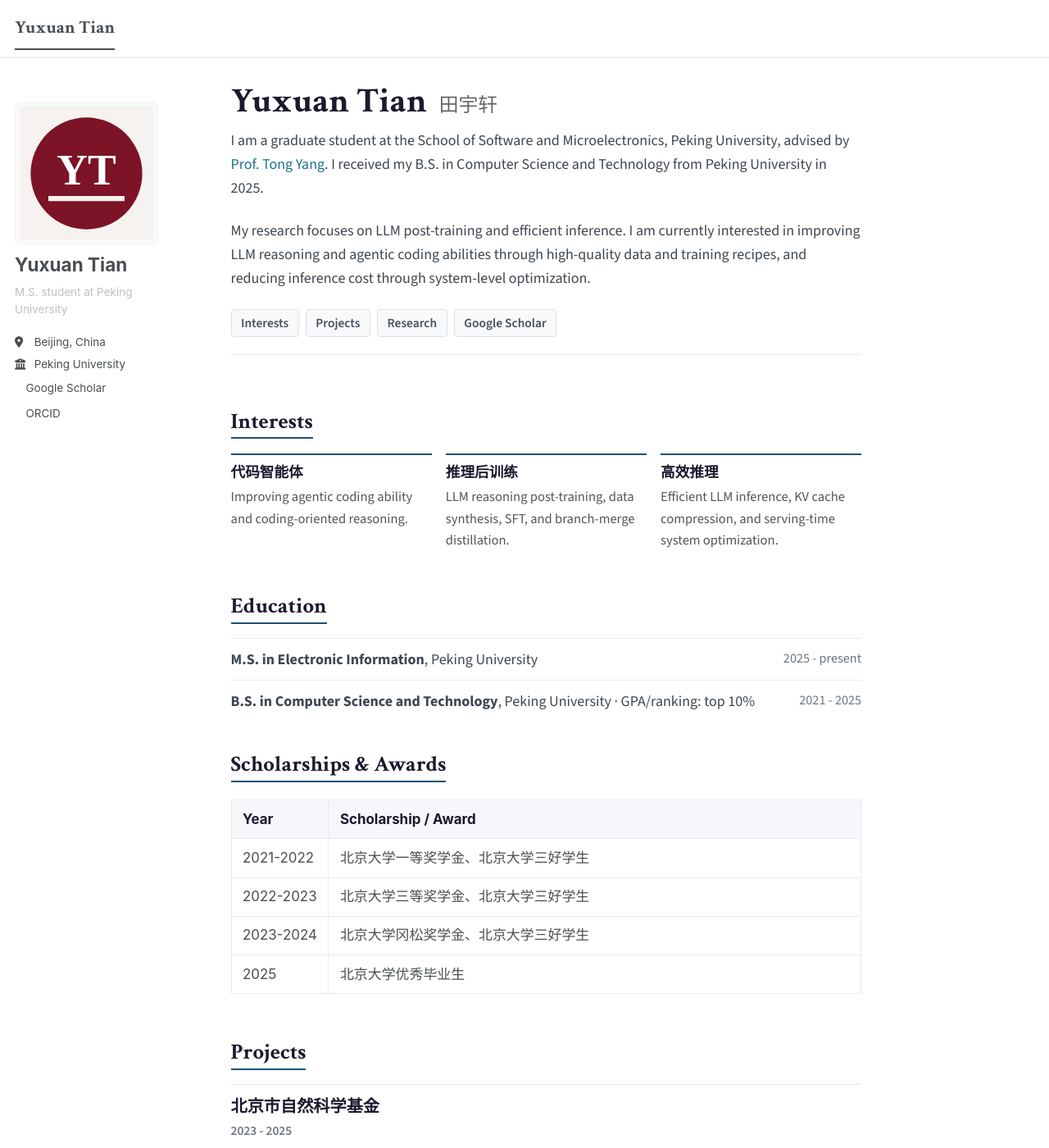
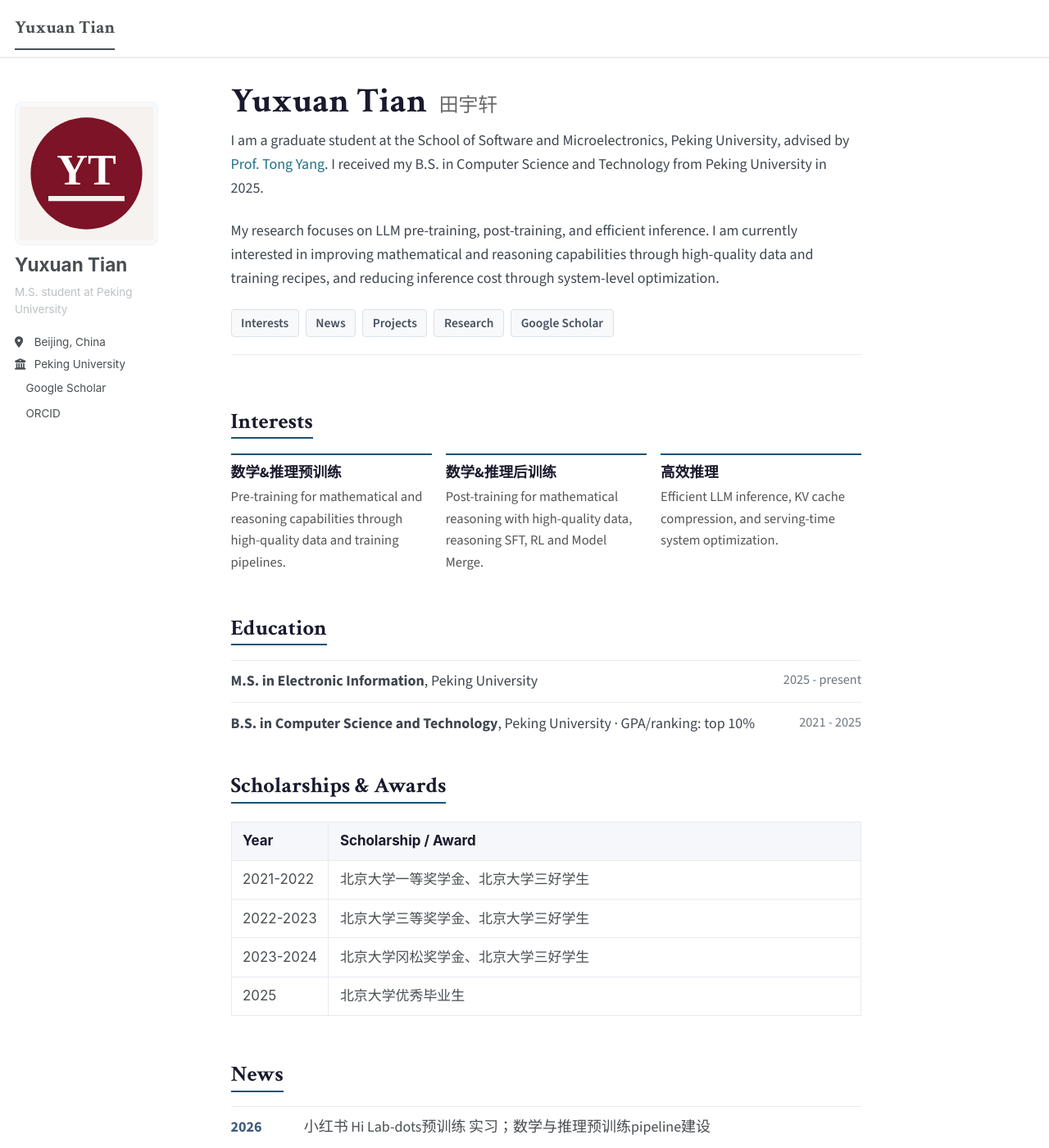
Before and after one commit to meowameowameow/meowameowameow.github.io, a Jekyll site: the page built from _pages/about.md, in a window 1280 px wide and 1400 px high. Shown: the whole window at 82% size. Built offline with Jekyll 4.4.1, drawn with Linux system fonts in a browser that asks for light colours; a style sheet for code colours, icons or effects is not loaded; some of the changed text lies outside the part shown.

Commit message:
Update homepage interests projects and news

```diff
--- a/_pages/about.md
+++ b/_pages/about.md
@@ -9,9 +9,10 @@ hide_title: true
 <section class="home-hero" id="home">
   <h1>Yuxuan Tian <span>田宇轩</span></h1>
   <p class="home-lead">I am a graduate student at the School of Software and Microelectronics, Peking University, advised by <a href="https://yangtonghome.github.io/">Prof. Tong Yang</a>. I received my B.S. in Computer Science and Technology from Peking University in 2025.</p>
-  <p class="home-lead">My research focuses on LLM post-training and efficient inference. I am currently interested in improving LLM reasoning and agentic coding abilities through high-quality data and training recipes, and reducing inference cost through system-level optimization.</p>
+  <p class="home-lead">My research focuses on LLM pre-training, post-training, and efficient inference. I am currently interested in improving mathematical and reasoning capabilities through high-quality data and training recipes, and reducing inference cost through system-level optimization.</p>
   <div class="home-actions">
     <a href="#interests">Interests</a>
+    <a href="#news">News</a>
     <a href="#projects">Projects</a>
     <a href="#research">Research</a>
     <a href="https://scholar.google.com/citations?user=vyCEHV4AAAAJ&hl=zh-CN">Google Scholar</a>
@@ -22,12 +23,12 @@ hide_title: true
 
 <div class="research-grid">
   <div class="research-card">
-    <h3>代码智能体</h3>
-    <p>Improving agentic coding ability and coding-oriented reasoning.</p>
+    <h3>数学&amp;推理预训练</h3>
+    <p>Pre-training for mathematical and reasoning capabilities through high-quality data and training pipelines.</p>
   </div>
   <div class="research-card">
-    <h3>推理后训练</h3>
-    <p>LLM reasoning post-training, data synthesis, SFT, and branch-merge distillation.</p>
+    <h3>数学&amp;推理后训练</h3>
+    <p>Post-training for mathematical reasoning with high-quality data, reasoning SFT, RL and Model Merge.</p>
   </div>
   <div class="research-card">
     <h3>高效推理</h3>
@@ -57,6 +58,15 @@ hide_title: true
 | 2023-2024 | 北京大学冈松奖学金、北京大学三好学生 |
 | 2025 | 北京大学优秀毕业生 |
 
+## News
+
+<ul class="news-list">
+  <li><span class="news-year">2026</span><span>小红书 Hi Lab-dots预训练 实习；数学与推理预训练pipeline建设</span></li>
+  <li><span class="news-year">2025</span><span>360智脑 实习；大模型数学推理与Agentic Coding能力后训练研究</span></li>
+  <li><span class="news-year">2025</span><span>就读北京大学软件与微电子学院硕士研究生</span></li>
+  <li><span class="news-year">2024</span><span>字节跳动 Seed-Infra 实习；KV Cache 压缩与推理优化</span></li>
+</ul>
+
 ## Projects
 
 <div class="projects-list">
@@ -75,7 +85,7 @@ hide_title: true
   <div class="project-item">
     <h3>TinyR1-32B</h3>
     <p class="project-period">2025</p>
-    <p>负责 TinyR1-32B 模型的数学领域训练，围绕高质量数学数据、reasoning SFT 与 branch-merge distillation 提升模型能力，使模型达到同尺寸 SOTA 水平。<a href="https://huggingface.co/qihoo360/TinyR1-32B">Hugging Face</a></p>
+    <p>负责 TinyR1-32B 模型的数学&amp;推理领域后训练，围绕高质量数学数据、reasoning SFT 与 branch-merge distillation 提升模型能力，使模型数学能力达到同尺寸 SOTA 水平。<a href="https://huggingface.co/qihoo360/TinyR1-32B">Hugging Face</a></p>
   </div>
 </div>
 
--- a/_sass/layout/_custom.scss
+++ b/_sass/layout/_custom.scss
@@ -193,6 +193,26 @@ h3,
   margin-top: 0.1rem;
 }
 
+.news-list {
+  margin: 0.1rem 0 0;
+  padding: 0;
+  list-style: none;
+
+  li {
+    display: grid;
+    grid-template-columns: 4.25rem 1fr;
+    gap: 0.7rem;
+    padding: 0.58rem 0;
+    border-top: 1px solid #e7eaf0;
+  }
+}
+
+.news-year {
+  color: #3d5a80;
+  font-weight: 700;
+  font-variant-numeric: tabular-nums;
+}
+
 .edu-item,
 .project-item,
 .pub-item {
@@ -307,4 +327,5 @@ h3,
     display: block;
     overflow-x: auto;
   }
+
 }
```
Also changed, not shown: other parts of _pages/about.md (+1 -1 lines).
